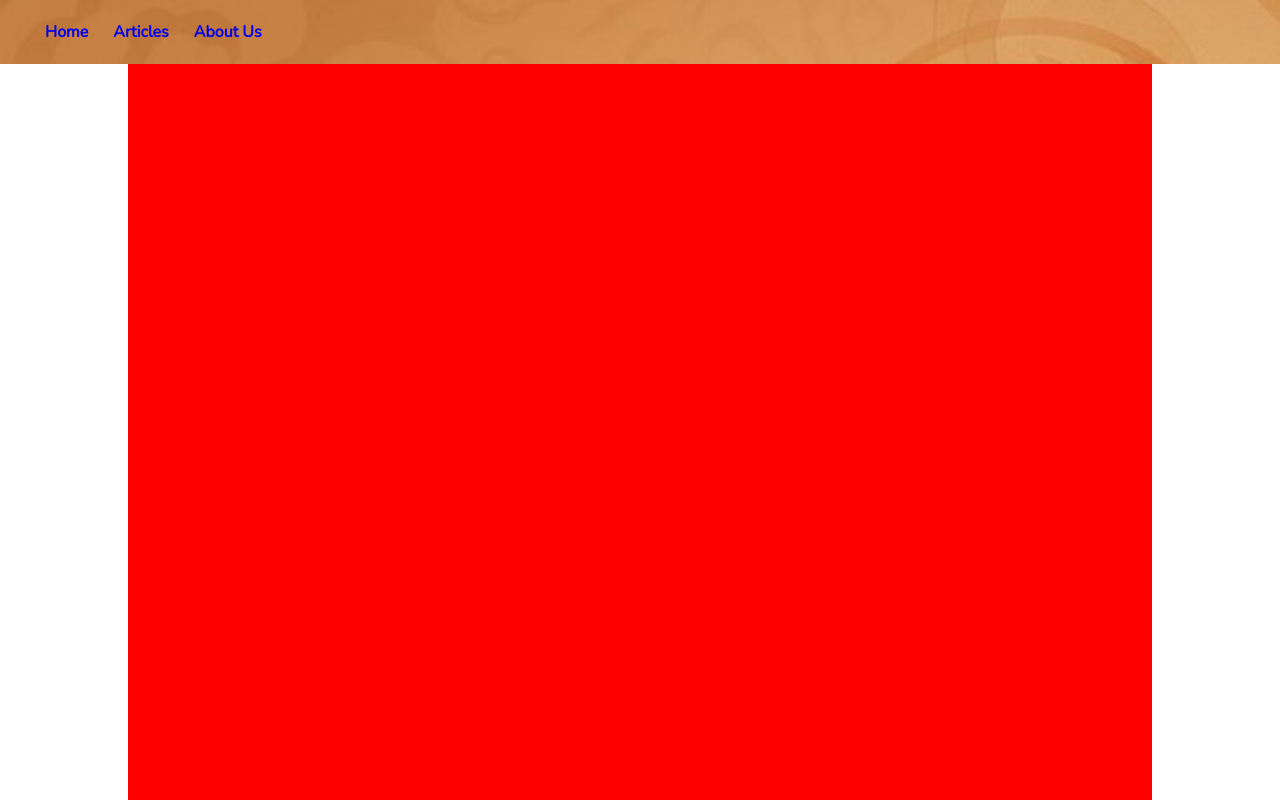
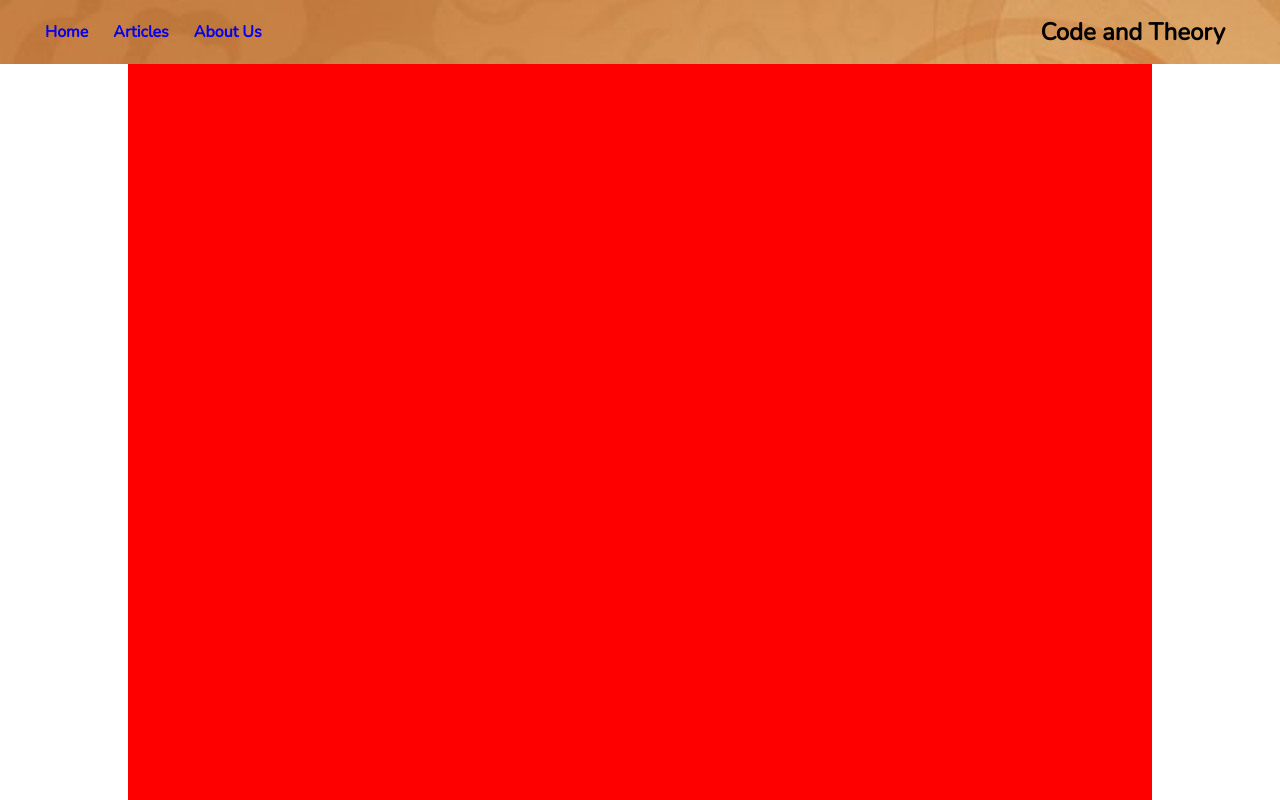
Before and after one commit to Arisko07/Angular-FE, an Angular app: page / in a window 1280 px wide. Built offline with nearby package versions, Linux system fonts and the light colour scheme.

Commit message:
added header button

```diff
--- a/src/app/header/header.component.css
+++ b/src/app/header/header.component.css
@@ -15,10 +15,27 @@
     border-radius: 5px;
     background-color: transparent;
     opacity: 0;
-    transition: opacity 0.2s ease-in 0.2s;
+    transition: opacity 0.2s ease 0.2s, background-color 0.2s ease;
 }
 .header__navigation-button:hover{
     background-color: white;
+}
+.header__button{
+    font-size: 12px;
+    padding: 8px 12px;
+    margin: 0 40px 0 auto;
+    background-color: transparent;
+    border: 3px solid transparent;
+    transition: color 0.2s ease, background-color 0.2s ease;
+    color: var(--secondary-color)
+}
+.header__button h1{
+    margin: 0;
+}
+.header__button:hover{
+    color: var(--primary-color);
+    border: 3px solid var(--primary-color);
+    background-color: var(--secondary-color);
 }
 @media screen and (max-width: 750px) {
     .header__navigation-button{
--- a/src/app/header/header.component.html
+++ b/src/app/header/header.component.html
@@ -1,4 +1,5 @@
 <header class="header" [appBackgroundImage]="'../../assets/img/yellowBanner.jpg'">
     <button class="header__navigation-button" (click)="onNavClick()"><img src="../../../assets/img/bars-solid.svg"></button>
     <app-navigation  [navOpen] = 'navState'></app-navigation>
+    <a class="header__button" href="https://www.codeandtheory.com/"><h1>Code and Theory</h1></a>
 </header>
```
